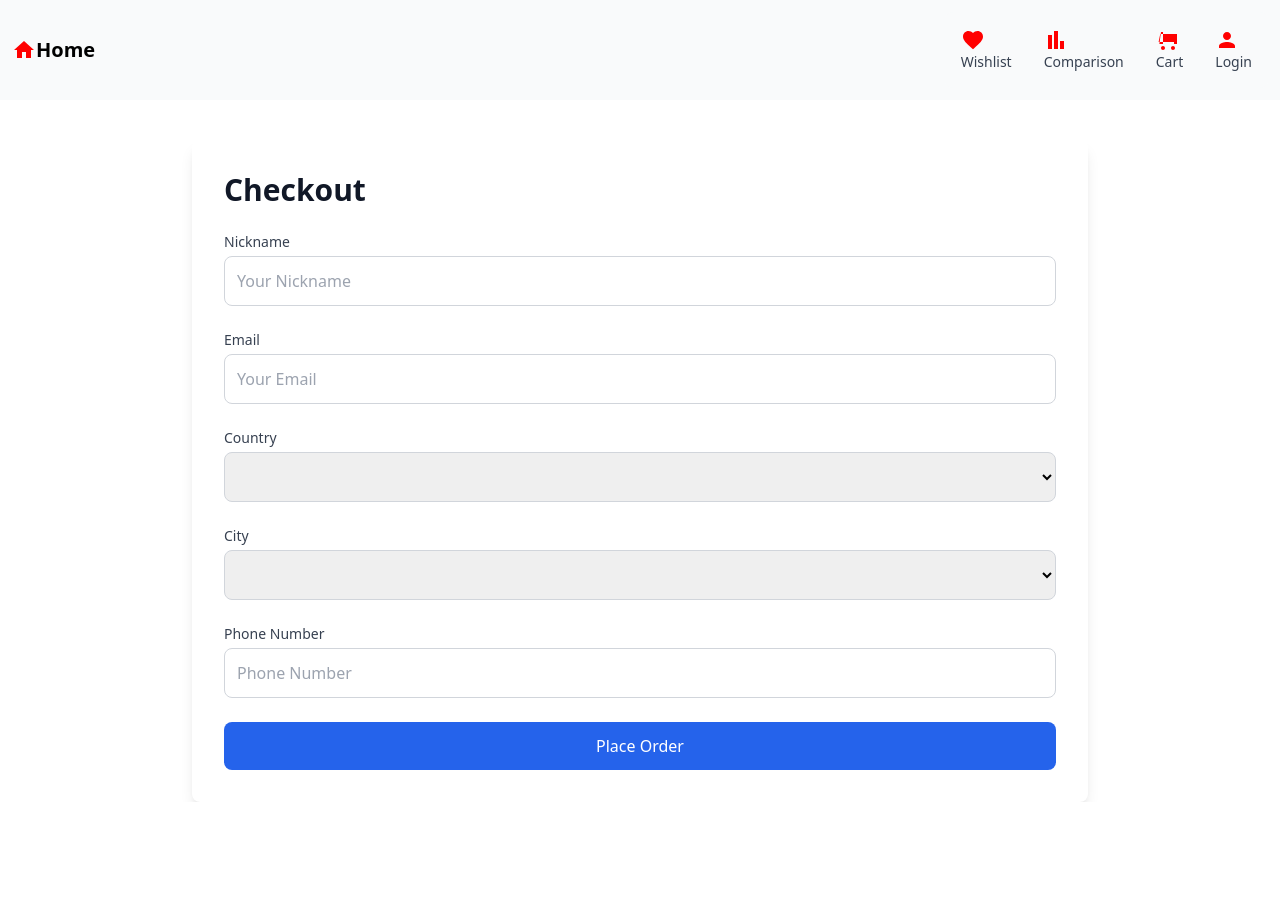
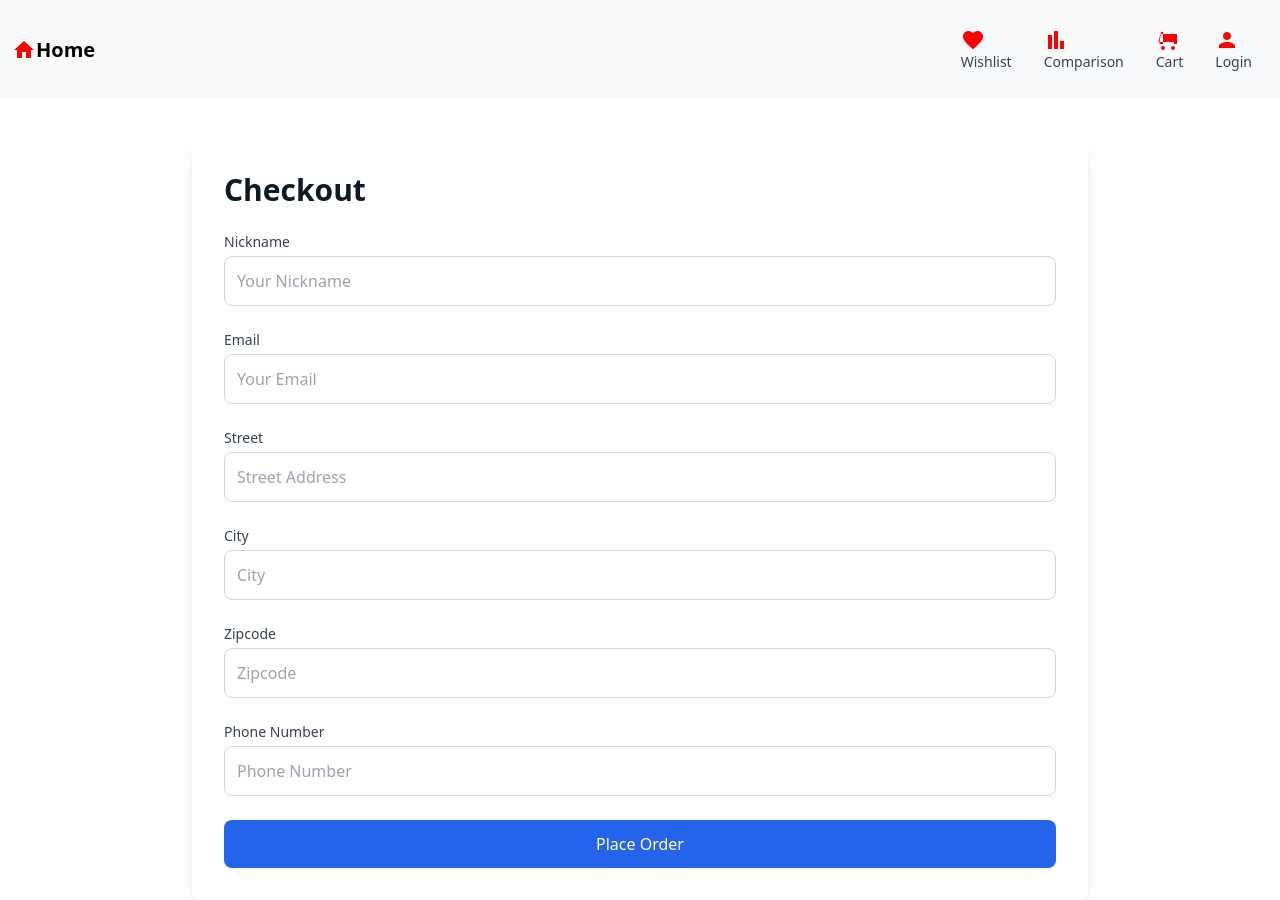
Before and after one commit to ChristopherTsh/JSF-Portofilo_Piece_CHRTSH528_BCL2407_GroupA_Christopher_Tshoma_JSF04, a Vue app: page /checkout in a window 1280 px wide. Before the commit the page ends 802 px from the top, so only its background shows below. Built offline with nearby package versions, Linux system fonts and the light colour scheme; no server answers.

Commit message:
"Refactor Checkout and Login pages, update Vuex store to store user data"

```diff
--- a/src/Pages/Checkout.vue
+++ b/src/Pages/Checkout.vue
@@ -27,29 +27,39 @@
         </div>
 
         <div>
-          <label for="country" class="block text-sm font-medium text-gray-700 dark:text-gray-300">Country</label>
-          <select
-            id="country"
-            v-model="country"
+          <label for="street" class="block text-sm font-medium text-gray-700 dark:text-gray-300">Street</label>
+          <input
+            type="text"
+            id="street"
+            v-model="street"
+            placeholder="Street Address"
             class="mt-1 block w-full p-3 border border-gray-300 rounded-lg dark:bg-gray-700 dark:border-gray-600 dark:text-white"
-          >
-            <option>United States</option>
-            <option>Australia</option>
-            <!-- Add other countries as needed -->
-          </select>
+            readonly
+          />
         </div>
 
         <div>
           <label for="city" class="block text-sm font-medium text-gray-700 dark:text-gray-300">City</label>
-          <select
+          <input
+            type="text"
             id="city"
             v-model="city"
+            placeholder="City"
             class="mt-1 block w-full p-3 border border-gray-300 rounded-lg dark:bg-gray-700 dark:border-gray-600 dark:text-white"
-          >
-            <option>San Francisco</option>
-            <option>New York</option>
-            <!-- Add other cities as needed -->
-          </select>
+            readonly
+          />
+        </div>
+
+        <div>
+          <label for="zipcode" class="block text-sm font-medium text-gray-700 dark:text-gray-300">Zipcode</label>
+          <input
+            type="text"
+            id="zipcode"
+            v-model="zipcode"
+            placeholder="Zipcode"
+            class="mt-1 block w-full p-3 border border-gray-300 rounded-lg dark:bg-gray-700 dark:border-gray-600 dark:text-white"
+            readonly
+          />
         </div>
 
         <div>
@@ -80,25 +90,40 @@
     const currentUser = computed(() => store.state.currentUser);
     const userData = computed(() => store.state.usersData[currentUser.value?.userId]);
 
-      // Prefill user data with refs
+    // Fields that should be populated with user data
     const nickname = ref('');
     const email = ref('');
-      const country = ref('');
+    const street = ref('');
     const city = ref('');
+    const zipcode = ref('');
     const phone = ref('');
 
-      // Watch the user data and prefill the form when it changes
+    // Watch for changes to userData and populate fields accordingly
     watchEffect(() => {
-        if (currentUser.value) {
-          nickname.value = currentUser.value.nickname || '';
+      console.log('Current User:', currentUser.value); // Check if currentUser is correct
+      console.log('User Data from Vuex:', userData.value); // Check if userData is populated
+
+      if (userData.value) {
+        nickname.value = currentUser.value?.nickname || '';
         email.value = userData.value?.email || '';
-          country.value = userData.value?.address?.country || 'United States';
-          city.value = userData.value?.address?.city || 'San Francisco';
+        street.value = userData.value?.address?.street || '';
+        city.value = userData.value?.address?.city || '';
+        zipcode.value = userData.value?.address?.zipcode || '';
         phone.value = userData.value?.phone || '';
+
+        // Log the fields to ensure they're being set correctly
+        console.log('Nickname:', nickname.value);
+        console.log('Email:', email.value);
+        console.log('Street:', street.value);
+        console.log('City:', city.value);
+        console.log('Zipcode:', zipcode.value);
+        console.log('Phone:', phone.value);
+      } else {
+        console.log('No user data available in Vuex for the current user.');
       }
     });
 
-      return { nickname, email, country, city, phone };
+    return { nickname, email, street, city, zipcode, phone };
   },
 };
 </script>
--- a/src/Pages/Login.vue
+++ b/src/Pages/Login.vue
@@ -59,6 +59,7 @@ export default {
     const login = async () => {
   loginError.value = null;
   try {
+    // Authenticate the user
     const response = await fetch('https://fakestoreapi.com/auth/login', {
       method: 'POST',
       headers: { 'Content-Type': 'application/json' },
@@ -69,18 +70,28 @@ export default {
 
     const data = await response.json();
     if (data.token) {
+      // Fetch user details using the username
+      const userResponse = await fetch(`https://fakestoreapi.com/users`);
+      const users = await userResponse.json();
+      const user = users.find(u => u.username === username.value);
+
+      if (user) {
+        // Store user data in Vuex
         store.commit('setUser', {
           token: data.token,
           nickname: nickname.value,
-            avatar: selectedAvatar.value
+          avatar: selectedAvatar.value,
+          userData: user,  // Pass user data to Vuex
         });
         showModal.value = true;
         router.push('/checkout');
+      }
     }
   } catch (error) {
     loginError.value = error.message;
   }
 };
+
 
     const navigateToSignup = () => router.push('/signup');
     const navigateToForgotPassword = () => router.push('/forgot-password');
--- a/src/store/store.js
+++ b/src/store/store.js
@@ -97,13 +97,15 @@ const store = createStore({
         state.usersData[userId].comparisonList = [];
       }
     },
-    setUser(state, { token, nickname = '', avatar = '' }) {
-      const decodedToken = jwtDecode(token); // Decode the JWT
-      const userId = decodedToken.sub; // Assuming the token contains the userId
+    setUser(state, { token, nickname = '', avatar = '', userData }) {
+      const decodedToken = jwtDecode(token);
+      const userId = decodedToken.sub;
 
+      // Set current user state
       state.currentUser = { userId, token, nickname, avatar };
       state.isAuthenticated = true;
 
+      // Initialize user data if not already present
       if (!state.usersData[userId]) {
         state.usersData[userId] = {
           cart: [],
@@ -112,8 +114,21 @@ const store = createStore({
           token,
           nickname,
           avatar,
+          ...userData // Spread the userData to include additional fields
+        };
+      } else {
+        // Update existing user data if necessary
+        state.usersData[userId] = {
+          ...state.usersData[userId],
+          token,
+          nickname,
+          avatar,
+          ...userData // Ensure existing fields are updated
         };
       }
+
+      // Debug log to check if user data is correctly stored
+      console.log('User data stored in Vuex:', state.usersData[userId]);
     },
     logout(state) {
       state.currentUser = null;
```
Lines whose indentation alone changed are shown as unchanged.
